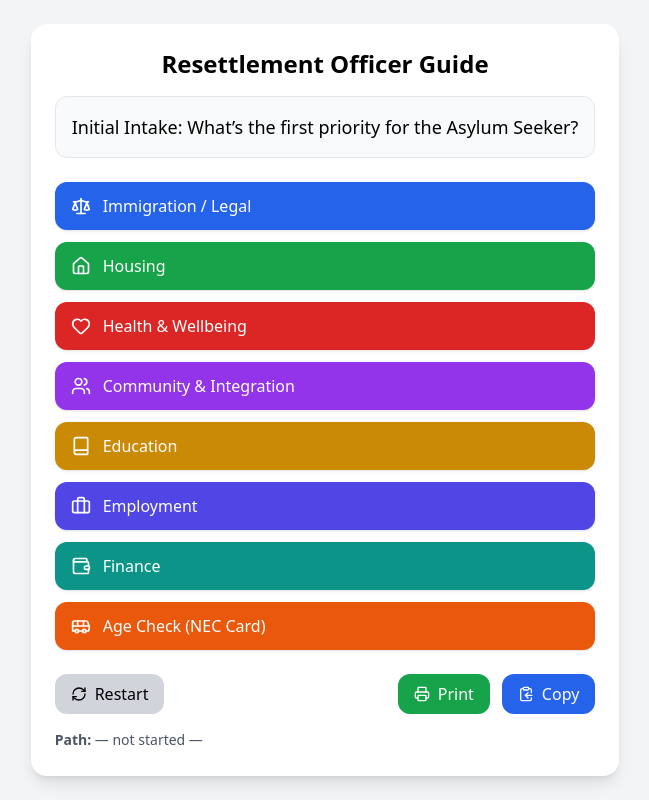
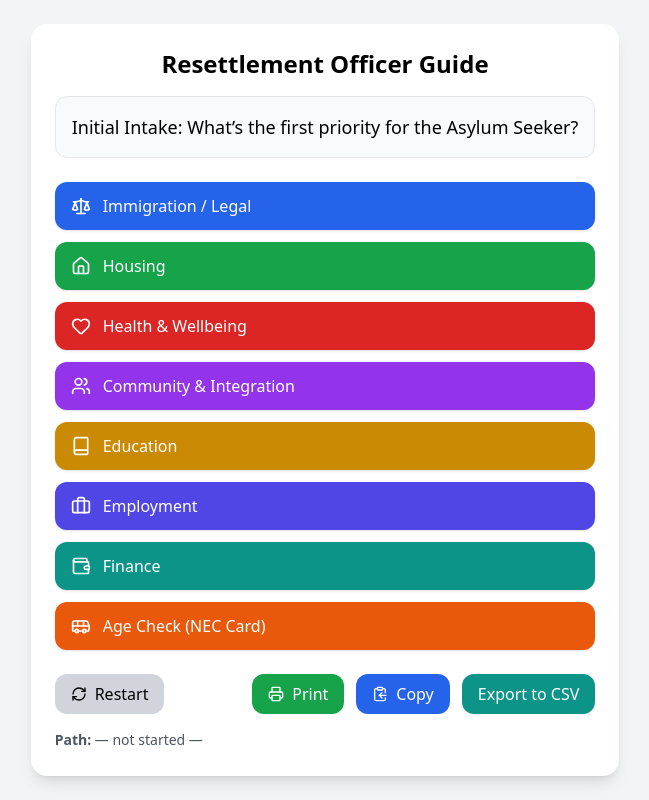
Before and after one commit to ayoucef/resettlement-flowchart, a React (Create React App) app: page / in a window 1280 px wide. Shown: the whole page, without its empty margins (315-964 px from the left). Built offline with nearby package versions, Linux system fonts and the light colour scheme.

Commit message:
Add export data to CSV

```diff
--- a/package.json
+++ b/package.json
@@ -4,7 +4,9 @@
   "private": true,
   "dependencies": {
     "@supabase/supabase-js": "^2.58.0",
+    "file-saver": "^2.0.5",
     "lucide-react": "^0.544.0",
+    "papaparse": "^5.5.3",
     "react": "^18.2.0",
     "react-dom": "^18.2.0",
     "react-scripts": "5.0.1",
--- a/src/App.js
+++ b/src/App.js
@@ -1,5 +1,8 @@
 // src/App.js
 import React, { useState } from "react";
+import Papa from "papaparse";
+import { saveAs } from "file-saver";
+
 import {
   Scale,
   Home,
@@ -186,6 +189,27 @@ export default function App() {
   w.document.close();
 }
 
+function exportToCSV() {
+  const date = new Date().toISOString();
+
+  const data = path.map((p, i) => ({
+    QueryID: Date.now() + "-" + i,   // unique ID
+    DateTime: date,
+    Category: path[0]?.choice || "Unknown",
+    Step: p.step,
+    Choice: p.choice,
+    URL: p.url || "",
+  }));
+
+  // Convert to CSV
+  const csv = Papa.unparse(data);
+
+  // Create a blob and save file
+  const blob = new Blob([csv], { type: "text/csv;charset=utf-8;" });
+  saveAs(blob, `resettlement_queries_${date.split("T")[0]}.csv`);
+}
+
+
 
   // special case: Age check step
 function handleAgeSubmit() {
@@ -255,13 +279,28 @@ function handleAgeSubmit() {
           </button>
 
           <div className="flex gap-3">
-            <button onClick={openPrintableSummary} className="bg-green-600 hover:bg-green-700 text-white px-4 py-2 rounded-xl flex items-center gap-2">
-              <Printer className="w-4 h-4" /> Print
-            </button>
-            <button onClick={copySummaryToClipboard} className="bg-blue-600 hover:bg-blue-700 text-white px-4 py-2 rounded-xl flex items-center gap-2">
-              <ClipboardCopy className="w-4 h-4" /> Copy
-            </button>
-          </div>
+  <button
+    onClick={openPrintableSummary}
+    className="bg-green-600 hover:bg-green-700 text-white px-4 py-2 rounded-xl flex items-center gap-2"
+  >
+    <Printer className="w-4 h-4" /> Print
+  </button>
+
+  <button
+    onClick={copySummaryToClipboard}
+    className="bg-blue-600 hover:bg-blue-700 text-white px-4 py-2 rounded-xl flex items-center gap-2"
+  >
+    <ClipboardCopy className="w-4 h-4" /> Copy
+  </button>
+
+  <button
+    onClick={exportToCSV}
+    className="bg-teal-600 hover:bg-teal-700 text-white px-4 py-2 rounded-xl flex items-center gap-2"
+  >
+    Export to CSV
+  </button>
+</div>
+
         </div>
 
         <div className="mt-4 text-sm text-gray-600">
```
Also changed, not shown: 1 other file (tests, documents, lock files or other folders).
